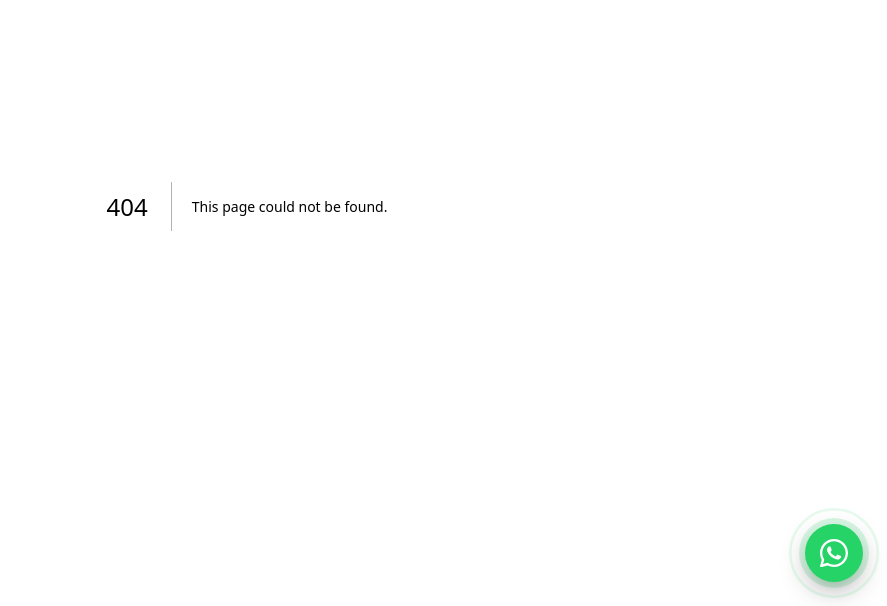
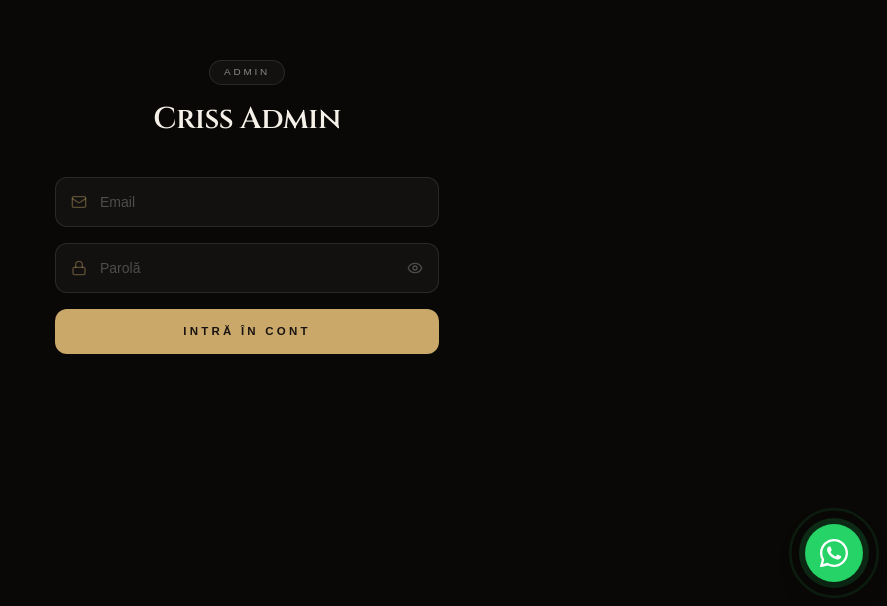
Before and after one commit to Aievea/criss-club-cafe, a Next.js app in the folder my-next-app/: page /admin/login in a window 1280 px wide. Before the commit this address had no page. Shown: the part 194-800 px from the top of the page, without its empty margins (393-1280 px from the left). Built offline with nearby package versions, Linux system fonts and the light colour scheme; no server answers.

Commit message:
feat: admin login page with Supabase auth

```diff
--- /dev/null
+++ b/my-next-app/app/admin/login/page.tsx
@@ -0,0 +1,96 @@
+"use client";
+
+import { useState } from "react";
+import { useRouter } from "next/navigation";
+import { createBrowserClient } from "@/src/lib/supabase";
+import { Lock, Mail, Eye, EyeOff } from "lucide-react";
+
+export default function AdminLoginPage() {
+  const router = useRouter();
+  const [email, setEmail] = useState("");
+  const [password, setPassword] = useState("");
+  const [showPassword, setShowPassword] = useState(false);
+  const [error, setError] = useState<string | null>(null);
+  const [loading, setLoading] = useState(false);
+
+  async function handleLogin(e: React.FormEvent) {
+    e.preventDefault();
+    setLoading(true);
+    setError(null);
+
+    const client = createBrowserClient();
+    const { error } = await client.auth.signInWithPassword({ email, password });
+
+    if (error) {
+      setError("Email sau parolă incorectă.");
+      setLoading(false);
+      return;
+    }
+
+    router.push("/admin/cafe");
+    router.refresh();
+  }
+
+  return (
+    <main className="flex min-h-screen items-center justify-center bg-[#0a0806] px-6">
+      <div className="w-full max-w-sm">
+        <div className="mb-10 text-center">
+          <span className="inline-flex items-center rounded-full border border-white/10 bg-white/[0.04] px-3.5 py-1 text-[0.62rem] uppercase tracking-[0.28em] text-white/50">
+            Admin
+          </span>
+          <h1 className="mt-4 font-display text-3xl font-semibold tracking-[-0.02em] text-[#f5f0e8]"
+              style={{ fontFamily: "var(--font-cinzel)" }}>
+            Criss Admin
+          </h1>
+        </div>
+
+        <form onSubmit={handleLogin} className="space-y-4">
+          <div className="relative">
+            <Mail className="absolute left-4 top-1/2 h-4 w-4 -translate-y-1/2 text-[#c9a86a]/40" />
+            <input
+              type="email"
+              placeholder="Email"
+              value={email}
+              onChange={(e) => setEmail(e.target.value)}
+              required
+              className="w-full rounded-xl border border-white/10 bg-white/[0.04] py-3.5 pl-11 pr-4 text-sm text-[#f5f0e8] placeholder-white/25 outline-none transition-all focus:border-[#c9a86a]/50 focus:ring-1 focus:ring-[#c9a86a]/20"
+            />
+          </div>
+
+          <div className="relative">
+            <Lock className="absolute left-4 top-1/2 h-4 w-4 -translate-y-1/2 text-[#c9a86a]/40" />
+            <input
+              type={showPassword ? "text" : "password"}
+              placeholder="Parolă"
+              value={password}
+              onChange={(e) => setPassword(e.target.value)}
+              required
+              className="w-full rounded-xl border border-white/10 bg-white/[0.04] py-3.5 pl-11 pr-11 text-sm text-[#f5f0e8] placeholder-white/25 outline-none transition-all focus:border-[#c9a86a]/50 focus:ring-1 focus:ring-[#c9a86a]/20"
+            />
+            <button
+              type="button"
+              onClick={() => setShowPassword((v) => !v)}
+              className="absolute right-4 top-1/2 -translate-y-1/2 text-white/25 hover:text-white/60"
+            >
+              {showPassword ? <EyeOff className="h-4 w-4" /> : <Eye className="h-4 w-4" />}
+            </button>
+          </div>
+
+          {error && (
+            <p className="rounded-lg border border-red-500/20 bg-red-500/10 px-4 py-2.5 text-sm text-red-400">
+              {error}
+            </p>
+          )}
+
+          <button
+            type="submit"
+            disabled={loading}
+            className="w-full rounded-xl bg-[#c9a86a] py-3.5 text-[11.5px] font-semibold tracking-[0.28em] uppercase text-[#1a1411] transition-all hover:-translate-y-px hover:shadow-[0_14px_40px_-10px_rgba(201,168,106,0.4)] disabled:opacity-50"
+          >
+            {loading ? "Se conectează..." : "Intră în cont"}
+          </button>
+        </form>
+      </div>
+    </main>
+  );
+}
```
